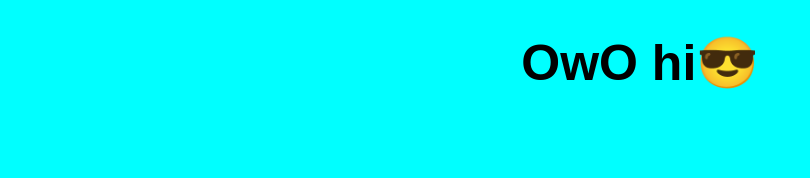
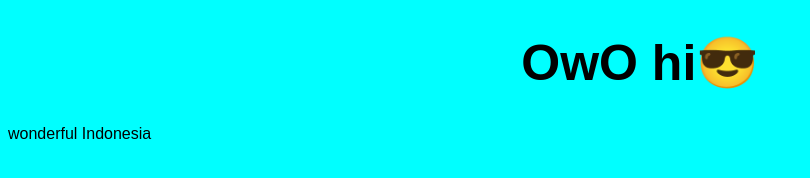
Before and after one commit to PutriMS/potential-octo-broccoli, a plain HTML site: page index.html in a window 1280 px wide. Shown: the whole page, without its empty margins (0-810 px from the left). Drawn offline with Linux system fonts and the light colour scheme.

Commit message:
added p element

```diff
--- a/index.html
+++ b/index.html
@@ -8,6 +8,7 @@
 </head>
 <body>
     <h1>OwO hi😎</h1>
+    <p>wonderful Indonesia</p>
 </body>
 <script src="script.js"></script>
 </html>
```
